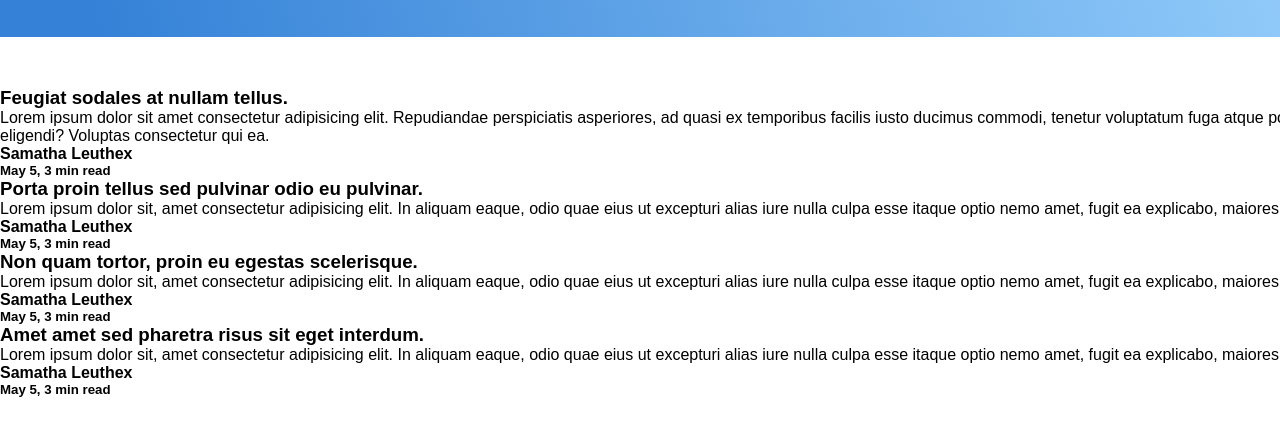
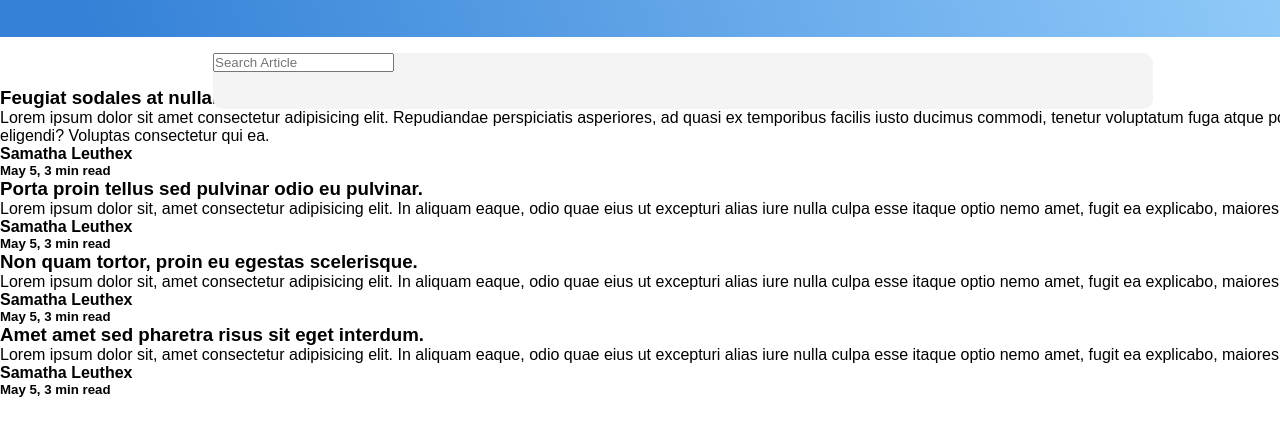
Before and after one commit to Joseh3/hackaton5, a plain HTML site: page index.html in a window 1280 px wide. Shown: the part 253-688 px from the top of the page. Drawn offline with Linux system fonts and the light colour scheme.

Commit message:
actualizando

```diff
--- a/index.html
+++ b/index.html
@@ -27,6 +27,13 @@
         <br>
         <br>
         <br>
+        <div class="barra">
+         <input type="text" placeholder="Search Article">
+         <div class="btn"
+            <i class="fa fa-search"></i>
+         </div>
+        </div>
+
         <h3> Feugiat sodales at nullam tellus.</h3>
         <p>Lorem ipsum dolor sit amet consectetur adipisicing elit. Repudiandae perspiciatis asperiores, ad quasi ex temporibus facilis iusto ducimus commodi, tenetur voluptatum fuga atque porro nisi eligendi? Voluptas consectetur qui ea.</p>
         <h4>Samatha Leuthex</h4>
--- a/styles/main.css
+++ b/styles/main.css
@@ -107,3 +107,16 @@ color: #FFFFFF;
     color: rgba(255, 255, 255, 0.78);
 
 }
+/* Rectangle 7 */
+
+.barra{
+    position: absolute;
+    width: 940px;
+    height: 56px;
+    left: 213px;
+    top: 236px;
+
+    background: #F4F4F4;
+    border-radius: 10px;
+
+}
```
